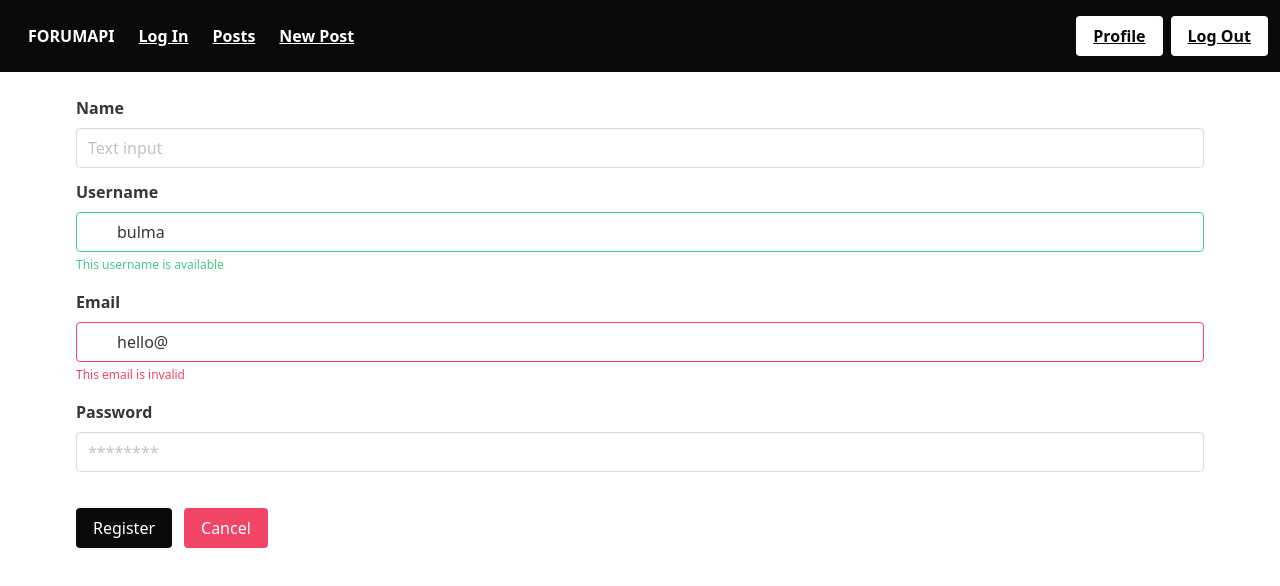
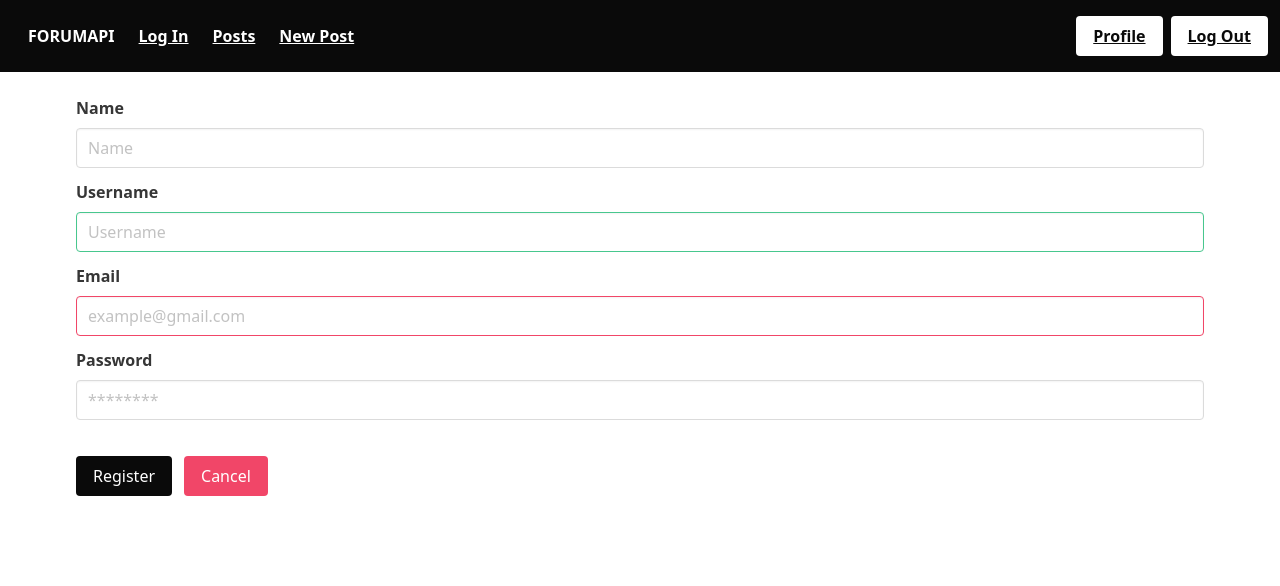
Before and after one commit to erenonur19/client, a Vue app: page /register in a window 1280 px wide. Shown: the top 586 px of the page. Built offline with nearby package versions, Linux system fonts and the light colour scheme.

Commit message:
authentication

```diff
--- a/public/index.html
+++ b/public/index.html
@@ -4,8 +4,8 @@
     <meta charset="utf-8">
     <meta http-equiv="X-UA-Compatible" content="IE=edge">
     <meta name="viewport" content="width=device-width,initial-scale=1.0">
-    <link rel="icon" href="<%= BASE_URL %>favicon.ico">
-    <title><%= htmlWebpackPlugin.options.title %></title>
+    <link rel="icon" href="https://www.google.com/imgres?imgurl=https%3A%2F%2Fwww.pngfind.com%2Fpngs%2Fm%2F585-5858011_free-icons-png-forum-icon-transparent-png.png&imgrefurl=https%3A%2F%2Fwww.pngfind.com%2Fmpng%2FhxmxbRw_free-icons-png-forum-icon-transparent-png%2F&tbnid=LbkaAfjL5wQpdM&vet=12ahUKEwjTyKP81qvyAhVLwaQKHWRYBLcQMygmegUIARD_AQ..i&docid=8mUzy-pcT75lTM&w=840&h=680&q=forum%20icon&ved=2ahUKEwjTyKP81qvyAhVLwaQKHWRYBLcQMygmegUIARD_AQ">
+    <title>Forum</title>
   </head>
   <body>
     <noscript>
--- a/src/components/SinglePost.vue
+++ b/src/components/SinglePost.vue
@@ -70,10 +70,10 @@
     <input v-model="newMessage.userName" class="input" type="text" placeholder="Text input" required>
   </div>
 
-  <label class="label">Title</label>
+  <!-- <label class="label">Title</label>
   <div class="control">
     <input v-model="newMessage.title" class="input" type="text" placeholder="Text input">
-  </div>
+  </div> -->
 
   <label class="label">Message</label>
       <p class="control">
@@ -94,6 +94,7 @@
 
 <script>
 import {useRouter,useRoute} from 'vue-router'
+
 import {ref,reactive, onMounted } from 'vue'
 export default{
 setup(){
@@ -107,7 +108,6 @@ setup(){
     const messages=ref([])
     const newMessage=reactive({
       userName:'',
-      title:'',
       message:''
 
     })
@@ -134,21 +134,22 @@ async function getMessages(_id){
 
 }
 async function postMessage(){
-
-     const response=await fetch(`${API_URL}/comments`,{
+     const {id}=route.params
+     const response=await fetch(`${API_URL}/${id}/comments`,{
        method:'POST',
        headers:{
          'content-type':'application/json'
        },
        body: JSON.stringify({
         userName:newMessage.userName,
-        title:newMessage.title,
-        message:newMessage.message
+        message:newMessage.message,
+        title:newMessage.title
 
        })
      })
       const res=await response.json();
-      getMessages()
+      location.reload();
+
 
 
 
--- a/src/views/Post.vue
+++ b/src/views/Post.vue
@@ -1,5 +1,7 @@
 <template>
+
   <SinglePost />
+
 </template>
 
 <script>
@@ -10,6 +12,7 @@ export default {
         SinglePost,
     },
 
+
 }
 
 
--- a/src/views/Register.vue
+++ b/src/views/Register.vue
@@ -1,16 +1,76 @@
 <template>
-  <authentication />
+<div class="container">
+    <br>
+   <form @submit.prevent="createUser">
+  <div class="field">
+  <label class="label">Name</label>
+  <div class="control">
+    <input class="input" type="text" v-model="name" placeholder="Name" required>
+  </div>
+</div>
+
+<div class="field">
+  <label class="label">Username</label>
+    <input class="input is-success" type="text" placeholder="Username" v-model="userName" required>
+  <!-- <p class="help is-success">This username is available</p> -->
+</div>
+
+<div class="field">
+  <label class="label">Email</label>
+    <input class="input is-danger" type="email" placeholder="example@gmail.com" v-model="email" required>
+  <!-- <p class="help is-danger">This email is invalid</p> -->
+</div>
+ <div class="field">
+  <label class="label">Password</label>
+  <div class="control">
+    <input class="input" type="password" placeholder="********" v-model="password" required>
+  </div>
+</div>
+<br>
+
+
+<div class="field is-grouped">
+  <div class="control">
+    <button class="button is-black">Register</button>
+  </div>
+  <div class="control">
+    <button class="button is-danger">Cancel</button>
+  </div>
+</div>
+</form>
+</div>
 </template>
 
 <script>
-import Authentication from '../components/Authentication.vue'
 
+import axios from 'axios';
 
 export default {
-  components: { Authentication },
 
+  data(){
+  return{
+    name:'',
+    userName:'',
+    email:'',
+    password:'',
+  }
+},
+methods:{
+  createUser(){
+    const newUser={
+      name:this.name,
+      userName:this.userName,
+      email:this.email,
+      password:this.password
+    }
+    axios.post('http://localhost:3000/auth/register',newUser)
+
+  }
 
 }
+
+}
+
 </script>
 
 <style>
```
